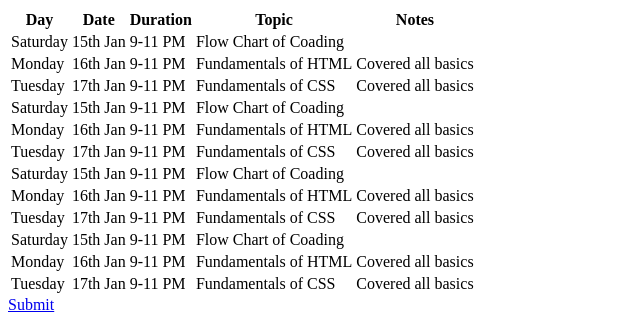
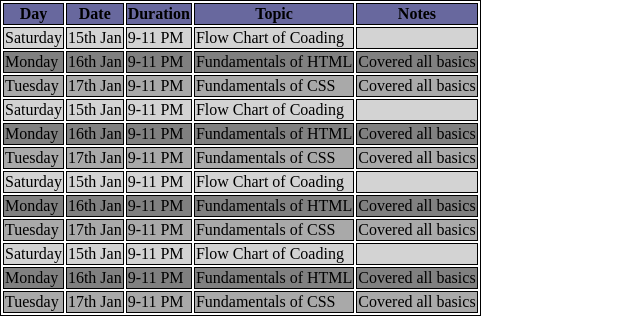
Before and after one commit to ramvyas3008/Feb17tablenth.github.io, a plain HTML site: page index.html in a window 1280 px wide. Shown: the top 333 px of the page, without its empty margins (0-640 px from the left). Drawn offline with Linux system fonts and the light colour scheme.

Commit message:
Update index.html

```diff
--- a/index.html
+++ b/index.html
@@ -2,7 +2,7 @@
 
 <head>
     <title>Class Schedule</title>
-    <link rel="stylesheet" href="./tablewithnthchild.css" />
+    <link rel="stylesheet" href="./index.css" />
 </head>
 
 <body class="margin">
```
